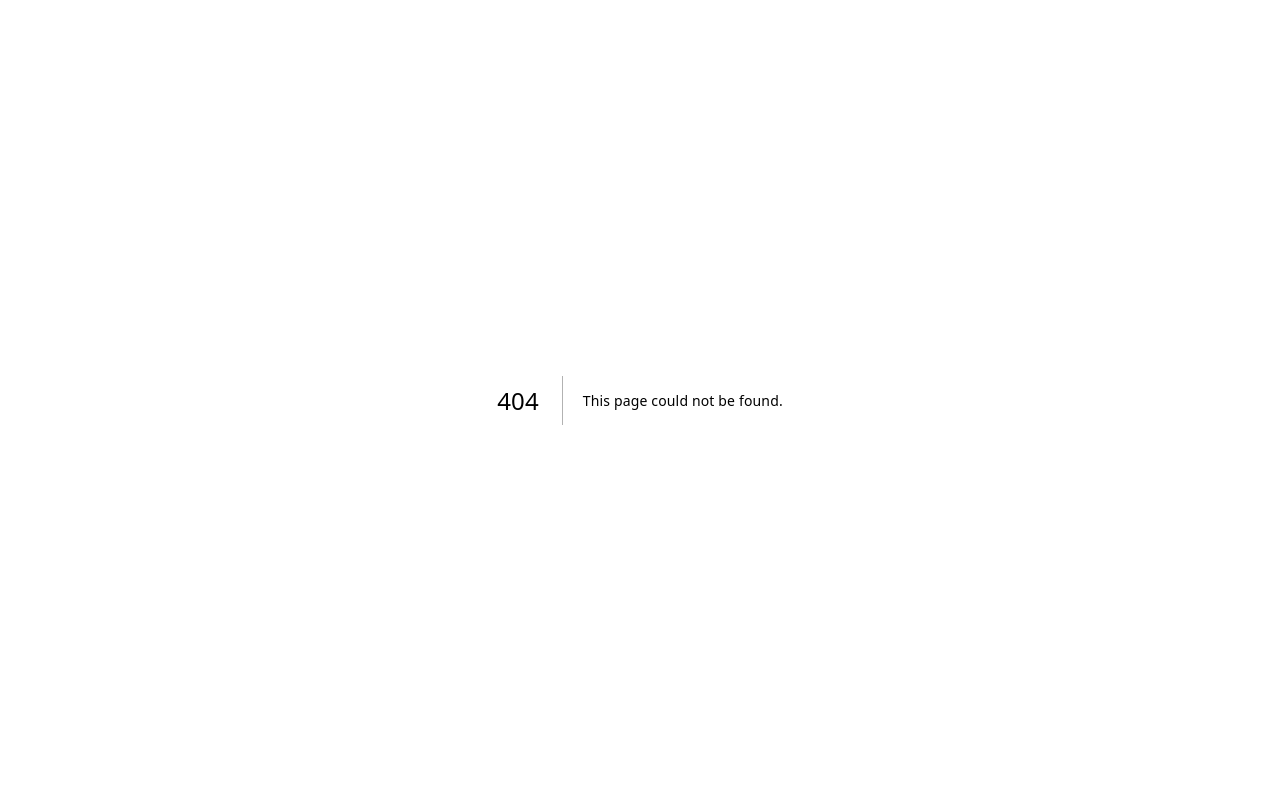
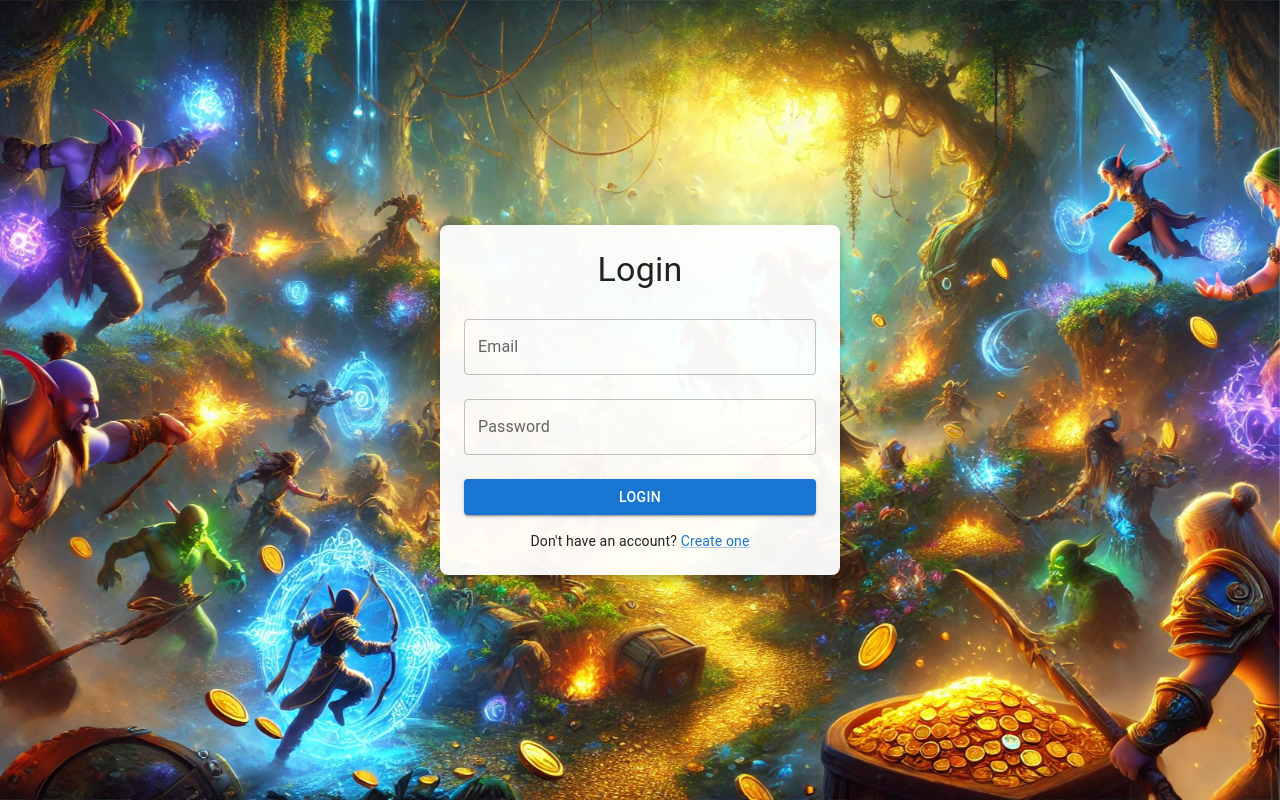
Before and after one commit to Aujra/ezwowbotsite, a Next.js app: page /login in a window 1280 px wide. Before the commit this address had no page. Built offline with nearby package versions, Linux system fonts and the light colour scheme.

Commit message:
Workspace xml go away, updated login page functionality and look and feel

```diff
--- a/app/globals.css
+++ b/app/globals.css
@@ -14,6 +14,14 @@ html,
 body {
   max-width: 100vw;
   overflow-x: hidden;
+  margin: 0;
+  padding: 0;
+  background-image: url('../public/background.webp');
+  background-size: cover; /* Ensures the image covers the full screen */
+  background-repeat: no-repeat;
+  background-attachment: fixed; /* Keeps the background fixed during scroll */
+  background-position: center; /* Centers the image */
+  font-family: 'Roboto', sans-serif; /* Optional: Define a global font */
 }
 
 body {
--- a/app/layout.tsx
+++ b/app/layout.tsx
@@ -3,6 +3,7 @@
 import { ThemeProvider, CssBaseline } from '@mui/material';
 import React from 'react';
 import theme from './theme';
+import './globals.css';
 
 export default function RootLayout({
   children,
--- /dev/null
+++ b/app/login/page.tsx
@@ -0,0 +1,232 @@
+'use client';
+
+import {
+  TextField,
+  Button,
+  Box,
+  Typography,
+  Link,
+  Snackbar,
+  Alert,
+} from '@mui/material';
+import { useRouter } from 'next/navigation';
+import { useState } from 'react';
+
+export default function AuthPage() {
+  const [isLogin, setIsLogin] = useState(true); // Toggle between login and signup
+  const [email, setEmail] = useState('');
+  const [password, setPassword] = useState('');
+  const [name, setName] = useState('');
+  const [snackbar, setSnackbar] = useState({
+    open: false,
+    message: '',
+    severity: 'success',
+  });
+  const router = useRouter();
+
+  // Handle Signup
+  const handleSignup = async () => {
+    const emailRegex = /^[^\s@]+@[^\s@]+\.[^\s@]+$/;
+    const passwordRegex = /^.{3,}$/;
+
+    if (!emailRegex.test(email)) {
+      setSnackbar({
+        open: true,
+        message: 'Invalid email format',
+        severity: 'error',
+      });
+      return;
+    }
+
+    if (!passwordRegex.test(password)) {
+      setSnackbar({
+        open: true,
+        message: 'Password must be at least 3 characters long',
+        severity: 'error',
+      });
+      return;
+    }
+
+    const res = await fetch('/api/auth/signup', {
+      method: 'POST',
+      headers: { 'Content-Type': 'application/json' },
+      body: JSON.stringify({ email, password, name }),
+    });
+
+    if (res.ok) {
+      setSnackbar({
+        open: true,
+        message: 'Account created successfully!',
+        severity: 'success',
+      });
+      setIsLogin(true);
+    } else {
+      const { message } = await res.json();
+      setSnackbar({
+        open: true,
+        message: message || 'Error creating account. Please try again.',
+        severity: 'error',
+      });
+    }
+  };
+
+  // Handle Login
+  const handleLogin = async () => {
+    const emailRegex = /^[^\s@]+@[^\s@]+\.[^\s@]+$/;
+
+    if (!email || !password) {
+      setSnackbar({
+        open: true,
+        message: 'Email and password are required',
+        severity: 'error',
+      });
+      return;
+    }
+
+    if (!emailRegex.test(email)) {
+      setSnackbar({
+        open: true,
+        message: 'Invalid email format',
+        severity: 'error',
+      });
+      return;
+    }
+
+    const res = await fetch('/api/auth/login', {
+      method: 'POST',
+      headers: { 'Content-Type': 'application/json' },
+      body: JSON.stringify({ email, password }),
+    });
+
+    if (res.ok) {
+      const { token } = await res.json();
+
+      // Store token in a cookie (or localStorage)
+      document.cookie = `auth=${token}; path=/; HttpOnly; Secure`;
+
+      setSnackbar({
+        open: true,
+        message: 'Login successful!',
+        severity: 'success',
+      });
+      router.push('/'); // Redirect to home page after successful login
+    } else {
+      const { message } = await res.json();
+      setSnackbar({
+        open: true,
+        message: message || 'Invalid credentials. Please try again.',
+        severity: 'error',
+      });
+    }
+  };
+
+  const handleCloseSnackbar = () => {
+    setSnackbar({ ...snackbar, open: false });
+  };
+
+  return (
+    <Box
+      sx={{
+        minHeight: '100vh',
+        display: 'flex',
+        alignItems: 'center',
+        justifyContent: 'center',
+        backgroundImage: 'url("/background.webp")',
+        backgroundSize: 'cover',
+        backgroundRepeat: 'no-repeat',
+        backgroundAttachment: 'fixed',
+        backgroundPosition: 'center',
+      }}
+    >
+      <Box
+        sx={{
+          maxWidth: 400,
+          width: '90%',
+          p: 3,
+          backgroundColor: 'rgba(255, 255, 255, 0.95)', // Slightly transparent background for the form
+          borderRadius: 2,
+          boxShadow: '0px 4px 10px rgba(0, 0, 0, 0.3)',
+        }}
+      >
+        <Typography variant="h4" gutterBottom align="center">
+          {isLogin ? 'Login' : 'Create Account'}
+        </Typography>
+        {!isLogin && (
+          <TextField
+            fullWidth
+            label="Name"
+            margin="normal"
+            value={name}
+            onChange={(e) => setName(e.target.value)}
+          />
+        )}
+        <TextField
+          fullWidth
+          label="Email"
+          margin="normal"
+          value={email}
+          onChange={(e) => setEmail(e.target.value)}
+        />
+        <TextField
+          fullWidth
+          type="password"
+          label="Password"
+          margin="normal"
+          value={password}
+          onChange={(e) => setPassword(e.target.value)}
+        />
+        <Button
+          fullWidth
+          variant="contained"
+          color="primary"
+          onClick={isLogin ? handleLogin : handleSignup}
+          sx={{ mt: 2 }}
+        >
+          {isLogin ? 'Login' : 'Sign Up'}
+        </Button>
+        <Box mt={2} textAlign="center">
+          <Typography variant="body2">
+            {isLogin ? (
+              <>
+                Don't have an account?{' '}
+                <Link
+                  href="#"
+                  onClick={() => setIsLogin(false)}
+                  sx={{ cursor: 'pointer' }}
+                >
+                  Create one
+                </Link>
+              </>
+            ) : (
+              <>
+                Already have an account?{' '}
+                <Link
+                  href="#"
+                  onClick={() => setIsLogin(true)}
+                  sx={{ cursor: 'pointer' }}
+                >
+                  Log in
+                </Link>
+              </>
+            )}
+          </Typography>
+        </Box>
+      </Box>
+
+      {/* Snackbar for Feedback */}
+      <Snackbar
+        open={snackbar.open}
+        autoHideDuration={6000}
+        onClose={handleCloseSnackbar}
+        anchorOrigin={{ vertical: 'top', horizontal: 'center' }}
+      >
+        <Alert
+          onClose={handleCloseSnackbar}
+          severity={snackbar.severity as any}
+        >
+          {snackbar.message}
+        </Alert>
+      </Snackbar>
+    </Box>
+  );
+}
--- a/next.config.ts
+++ b/next.config.ts
@@ -1,7 +1,9 @@
 import type { NextConfig } from 'next';
 
 const nextConfig: NextConfig = {
-  /* config options here */
+  experimental: {
+    appDir: true, // Ensure the app directory routing is enabled
+  },
 };
 
 export default nextConfig;
--- a/package.json
+++ b/package.json
@@ -13,7 +13,9 @@
     "@ark-ui/react": "^4.6.0",
     "@mui/material": "^6.3.0",
     "@prisma/client": "^6.1.0",
+    "bcrypt": "^5.1.1",
     "husky": "^9.1.7",
+    "jsonwebtoken": "^9.0.2",
     "next": "15.1.3",
     "react": "^19.0.0",
     "react-dom": "^19.0.0"
@@ -21,6 +23,7 @@
   "devDependencies": {
     "@eslint/eslintrc": "^3.2.0",
     "@next/eslint-plugin-next": "^15.1.3",
+    "@types/jsonwebtoken": "^9.0.7",
     "@types/node": "^20.17.11",
     "@types/react": "^19.0.2",
     "@types/react-dom": "^19.0.2",
```
Also changed, not shown: app/api/auth/login/route.ts (added, +30 -0 lines), app/api/auth/signup/route.ts (added, +33 -0 lines), eslint.config.mjs (+7 -0 lines), middleware.ts (added, +31 -0 lines), public/background.webp (added).
